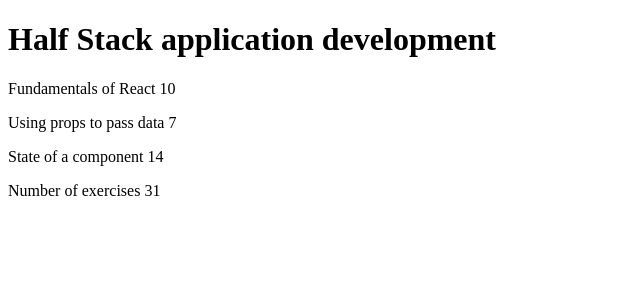
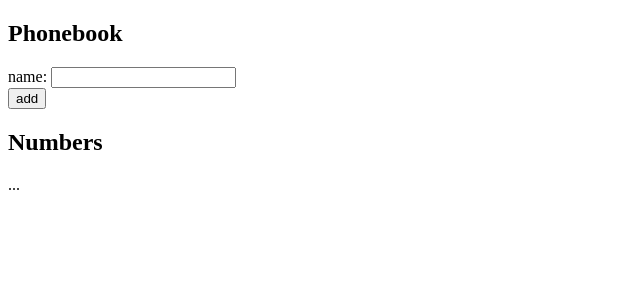
Before and after one commit to Echo203/fullStackOpen-exercises, a React (Create React App) app: page / in a window 1280 px wide. Shown: the top 300 px of the page, without its empty margins (0-640 px from the left). Built offline with nearby package versions, Linux system fonts and the light colour scheme.

Commit message:
Starter content for excercies

```diff
--- a/src/App.js
+++ b/src/App.js
@@ -1,51 +1,24 @@
-import React from 'react'
-
-const Header = (props) => {
-  return (
-  <h1>{props.heading1}</h1>
-  )
-}
-
-const Part = (props) => {
-  return (
-    <p>
-      {props.part} {props.exercise}
-    </p>
-  )
-}
-
-
-const Content = (props) => {
-  return (
-    <>
-      <Part part={props.part1} exercise={props.exercise1} />
-      <Part part={props.part2} exercise={props.exercise2} />
-      <Part part={props.part3} exercise={props.exercise3} />
-    </>
-  )
-}
-
-const Total = (props) => {
-  return(
-    <p>Number of exercises {props.ex1 + props.ex2 + props.ex3}</p>
-  )
-}
-
+import React, { useState } from 'react'
 
 const App = () => {
-  const course = 'Half Stack application development'
-  const part1 = 'Fundamentals of React'
-  const exercises1 = 10
-  const part2 = 'Using props to pass data'
-  const exercises2 = 7
-  const part3 = 'State of a component'
-  const exercises3 = 14
+  const [ persons, setPersons ] = useState([
+    { name: 'Arto Hellas' }
+  ])
+  const [ newName, setNewName ] = useState('')
 
   return (
     <div>
-      <Header heading1 = {course} />
-      <Content part1 = {part1} exercise1 = {exercises1} part2 = {part2} exercise2 = {exercises2} part3 = {part3} exercise3 = {exercises3}/>
-      <Total ex1 = {exercises1} ex2 = {exercises2} ex3 = {exercises3} />
+      <h2>Phonebook</h2>
+      <form>
+        <div>
+          name: <input />
+        </div>
+        <div>
+          <button type="submit">add</button>
+        </div>
+      </form>
+      <h2>Numbers</h2>
+      ...
     </div>
   )
 }
```
